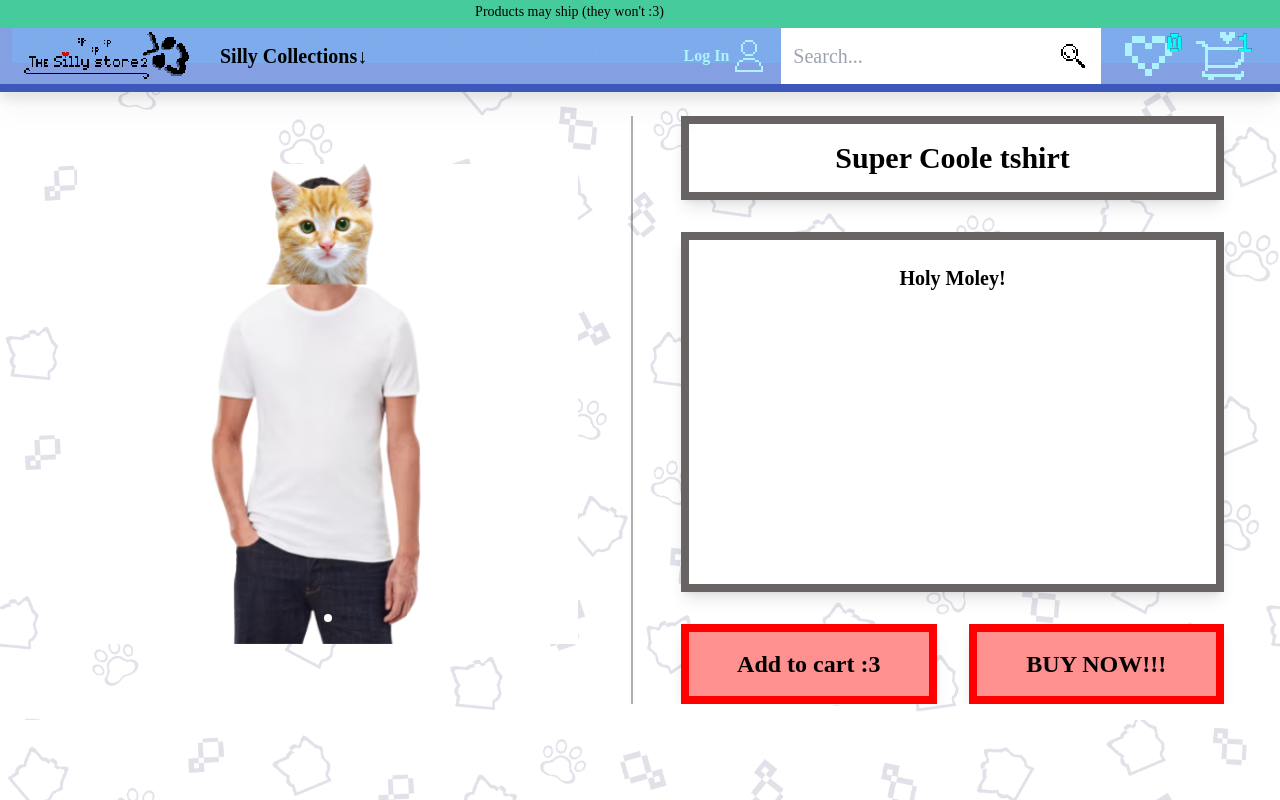
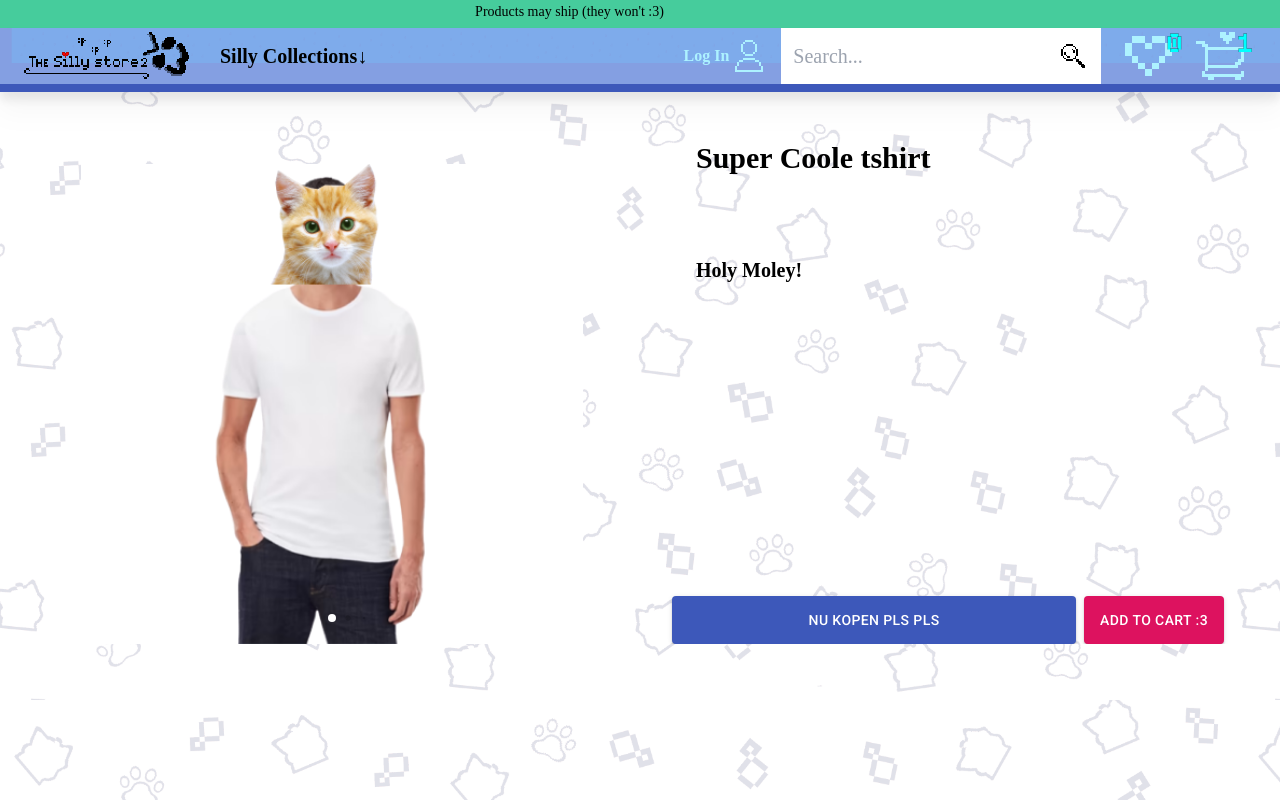
Before and after one commit to kanlilolilo/sillystore-react, a React (Vite) app: page /product in a window 1280 px wide. Built offline with nearby package versions, Linux system fonts and the light colour scheme; a web font is replaced by a local one; what spotify-web-api-js, tailwindcss-image-rendering would draw is missing.

Commit message:
12345678

```diff
--- a/src/components/Product.jsx
+++ b/src/components/Product.jsx
@@ -3,28 +3,46 @@ import { useNavigate } from 'react-router-dom';
 import { SpotifyContext } from '../SpotifyContext';
 import ItemCarousel from './ItemCarousel';
 import styles from './Styles.module.css';
+import Button from '@mui/material/Button';
 
 function Product() {
   return (
-    <div className="overflow-hidden">
+    <div className="overflow-hidden mb-8">
       <div className="lg:flex overflow-hidden">
         <div className="flex-1 h-full overflow-hidden">
           <ItemCarousel />
         </div>
-        <div className="w-[2px] bg-[#00000050] mr-4 "></div>
-        <div className="flex flex-col justify-center flex-1 sm:gap-8 gap-4 overflow-hidden">
-          <div className={`h-auto sm:p-4 p-2 sm:mx-8 mx-2 shadow-lg mx-8 h-full overflow-auto border-8 border-[#686464] text-center bg-[#fff]`}>
+        <div className="flex flex-col justify-center flex-1 sm:gap-8 gap-4 max-sm:mt-4">
+          <div className={`sm:p-6 p-3 sm:mx-8 mx-2`}>
             <h1 className="sm:text-3xl text-lg font-bold">Super Coole tshirt</h1>
           </div>
-          <div className={`min-h-[360px] sm:p-6 p-3 shadow-lg flex-1 sm:mx-8 mx-2 overflow-auto border-8 border-[#686464] text-center bg-[#fff]`}>
+          <div className={`sm:p-6 p-3 flex-1 sm:mx-8 mx-2`}>
             <h1 className="text-xl font-bold">Holy Moley!</h1>
           </div>
-          <div className="flex flex-row">
-            <div className={`h-auto border-8 border-[#ff0000] sm:p-4 p-2 shadow-lg sm:ml-8 sm:mr-4 ml-2 mr-2 w-full overflow-auto text-center bg-[#ff9090] cursor-pointer`}>
-              <h1 className="sm:text-2xl text-sm font-bold">Add to cart :3</h1>
+          <div className="flex flex-row gap-2 sm:mx-8 mx-2">
+            <div className={`cursor-pointer flex-grow`}>
+              <Button
+                variant="contained"
+                style={{
+                  backgroundColor: '#3d58ba',
+                  color: '#fff',
+                }}
+                className="w-full h-10 sm:h-12"
+              >
+                NU KOPEN PLS PLS
+              </Button>
             </div>
-            <div className={`h-auto border-8 border-[#ff0000] sm:p-4 p-2 shadow-lg sm:mr-8 sm:ml-4 mr-2 ml-2 w-full overflow-auto text-center bg-[#ff9090] cursor-pointer`}>
-              <h1 className="sm:text-2xl text-sm font-bold">BUY NOW!!!</h1>
+            <div className={`cursor-pointer`}>
+            <Button
+              variant="contained"
+              style={{
+                backgroundColor: '#dd125f',
+                color: '#fff',
+              }}
+              className="w-full h-10 sm:h-12"
+            >
+              Add to cart :3
+            </Button>
             </div>
           </div>
         </div>
```
